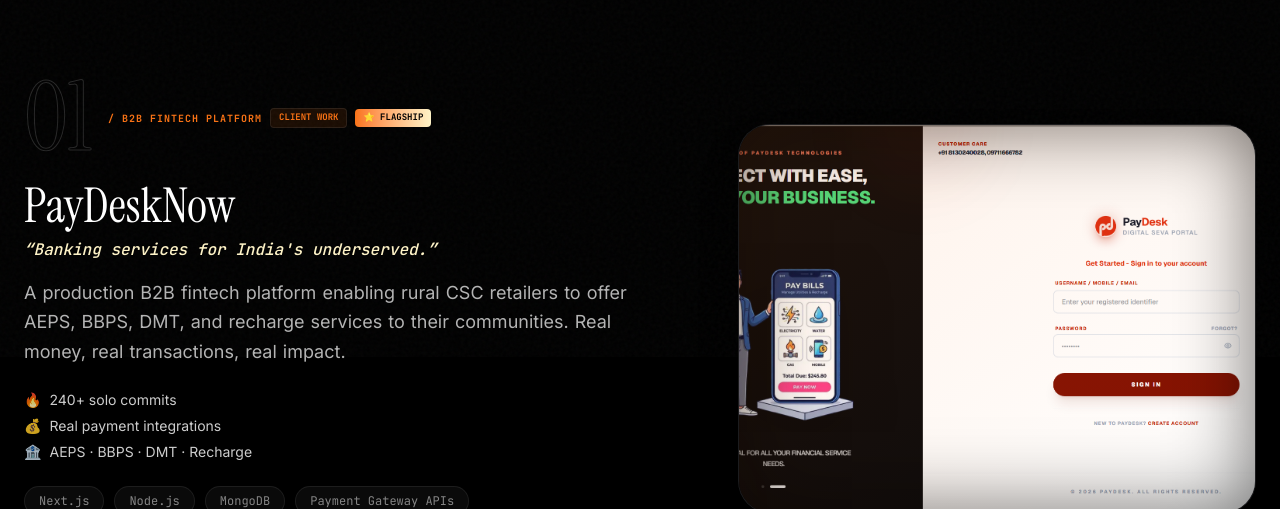
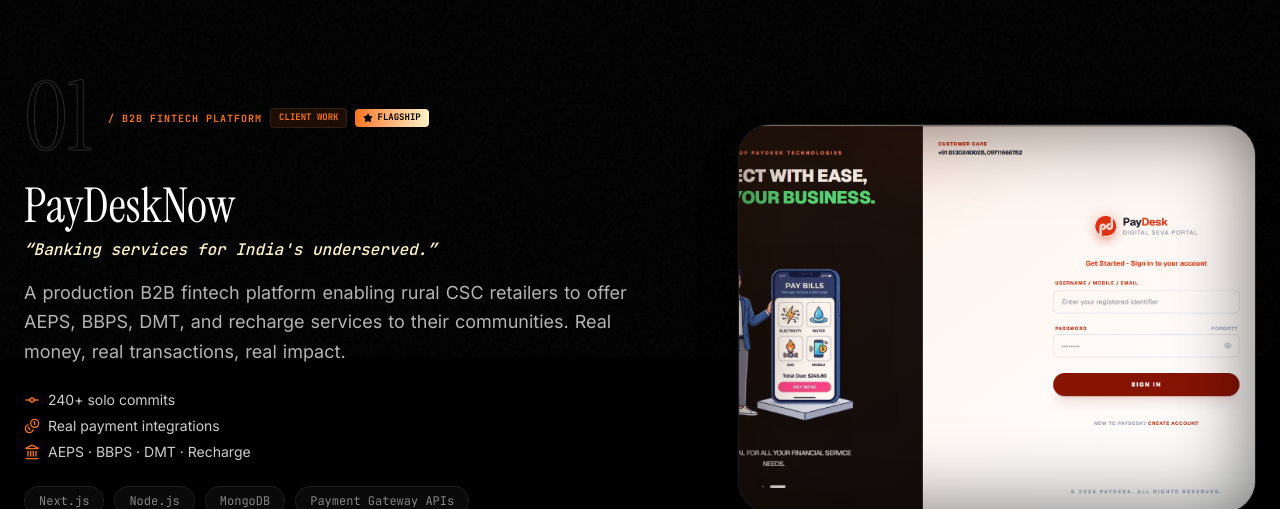
Before and after one commit to SunilBaghel002/portfolio, a Next.js app: page /projects in a window 1280 px wide. Shown: the part 443-952 px from the top of the page. Built offline with nearby package versions, Linux system fonts and the light colour scheme; no server answers.

Commit message:
Replace all emojis with premium Lucide React icons across projects, services, and hackathons

```diff
--- a/src/components/sections/FeaturedProjects.tsx
+++ b/src/components/sections/FeaturedProjects.tsx
@@ -11,7 +11,50 @@
 import Image from "next/image";
 import { projects, Project } from "@/data/projects";
 import { ScrollReveal } from "../animations/ScrollReveal";
-import { ArrowUpRight, Github, X, CheckCircle, ExternalLink, Calendar, Layers, Cpu, ChevronDown, ChevronUp } from "lucide-react";
+import {
+  ArrowUpRight, Github, X, CheckCircle, ExternalLink, Calendar, Layers, Cpu,
+  ChevronDown, ChevronUp, Target, Star, GitCommit, Coins, Landmark, Laptop,
+  TrendingUp, Monitor, Smartphone, Bot, Gift, Link as LinkIcon, Home, CreditCard,
+  MapPin, Rocket, GraduationCap, ShoppingBag, ShoppingCart, Palette, Search,
+  Sparkles, Utensils, MessageSquare, Trophy, Zap, Globe, RefreshCw, Ticket, Users
+} from "lucide-react";
+
+const iconMap: Record<string, React.ComponentType<any>> = {
+  "git-commit": GitCommit,
+  "coins": Coins,
+  "landmark": Landmark,
+  "laptop": Laptop,
+  "trending-up": TrendingUp,
+  "monitor": Monitor,
+  "smartphone": Smartphone,
+  "bot": Bot,
+  "gift": Gift,
+  "link": LinkIcon,
+  "home": Home,
+  "credit-card": CreditCard,
+  "map-pin": MapPin,
+  "rocket": Rocket,
+  "graduation-cap": GraduationCap,
+  "shopping-bag": ShoppingBag,
+  "shopping-cart": ShoppingCart,
+  "palette": Palette,
+  "search": Search,
+  "sparkles": Sparkles,
+  "layers": Layers,
+  "calendar": Calendar,
+  "ticket": Ticket,
+  "users": Users,
+  "utensils": Utensils,
+  "message-square": MessageSquare,
+  "trophy": Trophy,
+  "zap": Zap,
+  "globe": Globe,
+  "refresh-cw": RefreshCw
+};
+
+function HighlightIcon({ name, className }: { name: string; className?: string }) {
+  const IconComponent = iconMap[name] || Sparkles;
+  return <IconComponent className={className} />;}
 
 /* ── Word Reveal ── */
 function WordReveal({ text }: { text: string }) {
@@ -263,7 +306,7 @@
                   key={i}
                   className="flex items-start gap-2.5 p-3 rounded-lg bg-white/[0.01] border border-white/[0.04] text-xs text-white/80"
                 >
-                  <span className="text-sm mt-0.5">{h.icon}</span>
+                  <HighlightIcon name={h.icon} className="w-4 h-4 text-[#F97316] mt-0.5 shrink-0" />
                   <span>{h.text}</span>
                 </li>
               ))}
@@ -429,8 +472,8 @@
                           / {displayCategory}
                         </span>
                         {project.isFlagship && (
-                          <span className="text-[9px] font-mono px-2 py-0.5 rounded bg-gradient-to-r from-[#F97316] to-[#FEF3C7] text-black uppercase font-bold">
-                            ⭐ Flagship
+                          <span className="text-[9px] font-mono px-2 py-0.5 rounded bg-gradient-to-r from-[#F97316] to-[#FEF3C7] text-black uppercase font-bold flex items-center gap-1">
+                            <Star className="w-2.5 h-2.5 fill-current" /> Flagship
                           </span>
                         )}
                       </div>
@@ -449,7 +492,7 @@
                     {/* Client Outcome Highlight (Orange block) */}
                     {outcomeText && (
                       <div className="mb-6 p-4 rounded-xl bg-[#F97316]/5 border border-[#F97316]/20 flex items-start gap-2.5 text-sm">
-                        <span className="text-base mt-0.5">🎯</span>
+                        <Target className="w-4 h-4 text-[#F97316] mt-0.5 shrink-0" />
                         <span className="text-white/90">
                           <strong>Outcome:</strong> {outcomeText}
                         </span>
--- a/src/components/sections/JourneySection.tsx
+++ b/src/components/sections/JourneySection.tsx
@@ -14,6 +14,9 @@
   Sparkles,
   Award,
   Zap,
+  Calendar,
+  MapPin,
+  Lightbulb,
 } from "lucide-react";
 import Image from "next/image";
 import Link from "next/link";
@@ -275,11 +278,11 @@
                 </div>
               </ScrollReveal>
               <ScrollReveal delay={0.3}>
-                <div className="mt-8 flex flex-wrap gap-x-8 gap-y-3 text-sm text-white/50 font-mono">
-                  <span>📅 {featured2.date}</span>
-                  <span>📍 {featured2.location}</span>
-                  <span className="text-[#FFD700]">🥇 ₹{featured2.prize?.toLocaleString()}</span>
-                  <span>⚡ {featured2.project}</span>
+                <div className="mt-8 flex flex-wrap gap-x-8 gap-y-3 text-sm text-white/50 font-mono items-center">
+                  <span className="flex items-center gap-1.5"><Calendar className="w-4 h-4 text-[#F97316]/80" /> {featured2.date}</span>
+                  <span className="flex items-center gap-1.5"><MapPin className="w-4 h-4 text-[#F97316]/80" /> {featured2.location}</span>
+                  <span className="text-[#FFD700] flex items-center gap-1.5"><Trophy className="w-4 h-4 text-[#FFD700]" /> ₹{featured2.prize?.toLocaleString()}</span>
+                  <span className="flex items-center gap-1.5"><Zap className="w-4 h-4 text-[#F97316]/80" /> {featured2.project}</span>
                 </div>
               </ScrollReveal>
             </div>
@@ -579,7 +582,11 @@
                       : "bg-white/10 text-white"
                   }`}
                 >
-                  {selectedHackathon.isNational ? "🥇 National Win" : "🏆 Hackathon Win"}
+                  {selectedHackathon.isNational ? (
+                    <span className="flex items-center gap-1"><Trophy className="w-3 h-3 text-black" /> National Win</span>
+                  ) : (
+                    <span className="flex items-center gap-1"><Trophy className="w-3 h-3 text-white" /> Hackathon Win</span>
+                  )}
                 </span>
                 <span className="text-xs font-mono text-white/40">{selectedHackathon.date}</span>
               </div>
@@ -587,8 +594,8 @@
               <h3 className="text-2xl md:text-3xl font-serif text-white mb-2">
                 {selectedHackathon.event}
               </h3>
-              <p className="text-sm font-mono text-[#FEF3C7] mb-6">
-                📍 {selectedHackathon.location}
+              <p className="text-sm font-mono text-[#FEF3C7] mb-6 flex items-center gap-1.5">
+                <MapPin className="w-4 h-4 text-[#F97316]" /> {selectedHackathon.location}
               </p>
 
               <div className="grid grid-cols-2 gap-4 p-4 rounded-xl bg-white/[0.02] border border-white/[0.04] text-xs text-white/80 mb-6">
@@ -609,8 +616,9 @@
               </p>
 
               {selectedHackathon.note && (
-                <p className="text-xs text-white/40 italic mb-6">
-                  💡 {selectedHackathon.note}
+                <p className="text-xs text-white/40 italic mb-6 flex items-start gap-1.5">
+                  <Lightbulb className="w-3.5 h-3.5 text-[#FFD700]/70 mt-0.5 shrink-0" />
+                  <span>{selectedHackathon.note}</span>
                 </p>
               )}
 
--- a/src/components/sections/Projects.tsx
+++ b/src/components/sections/Projects.tsx
@@ -11,7 +11,49 @@
 import Image from "next/image";
 import { projects } from "@/data/projects";
 import { ScrollReveal } from "../animations/ScrollReveal";
-import { ArrowUpRight, Github } from "lucide-react";
+import {
+  ArrowUpRight, Github, Star, GitCommit, Coins, Landmark, Laptop,
+  TrendingUp, Monitor, Smartphone, Bot, Gift, Link as LinkIcon, Home, CreditCard,
+  MapPin, Rocket, GraduationCap, ShoppingBag, ShoppingCart, Palette, Search,
+  Sparkles, Utensils, MessageSquare, Trophy, Zap, Globe, RefreshCw, Ticket, Users, Layers, Calendar
+} from "lucide-react";
+
+const iconMap: Record<string, React.ComponentType<any>> = {
+  "git-commit": GitCommit,
+  "coins": Coins,
+  "landmark": Landmark,
+  "laptop": Laptop,
+  "trending-up": TrendingUp,
+  "monitor": Monitor,
+  "smartphone": Smartphone,
+  "bot": Bot,
+  "gift": Gift,
+  "link": LinkIcon,
+  "home": Home,
+  "credit-card": CreditCard,
+  "map-pin": MapPin,
+  "rocket": Rocket,
+  "graduation-cap": GraduationCap,
+  "shopping-bag": ShoppingBag,
+  "shopping-cart": ShoppingCart,
+  "palette": Palette,
+  "search": Search,
+  "sparkles": Sparkles,
+  "layers": Layers,
+  "calendar": Calendar,
+  "ticket": Ticket,
+  "users": Users,
+  "utensils": Utensils,
+  "message-square": MessageSquare,
+  "trophy": Trophy,
+  "zap": Zap,
+  "globe": Globe,
+  "refresh-cw": RefreshCw
+};
+
+function HighlightIcon({ name, className }: { name: string; className?: string }) {
+  const IconComponent = iconMap[name] || Sparkles;
+  return <IconComponent className={className} />;}
 
 /* ── Word reveal ── */
 function WordReveal({ text }: { text: string }) {
@@ -199,8 +241,8 @@
                             </span>
                           )}
                           {project.isFlagship && (
-                            <span className="text-[9px] font-mono px-2 py-0.5 rounded bg-gradient-to-r from-[#F97316] to-[#FEF3C7] text-black uppercase font-bold">
-                              ⭐ Flagship
+                            <span className="text-[9px] font-mono px-2 py-0.5 rounded bg-gradient-to-r from-[#F97316] to-[#FEF3C7] text-black uppercase font-bold flex items-center gap-1">
+                              <Star className="w-2.5 h-2.5 fill-current" /> Flagship
                             </span>
                           )}
                         </div>
@@ -219,7 +261,7 @@
                       <div className="mb-6 space-y-1.5">
                         {project.highlights.map((h) => (
                           <div key={h.text} className="flex items-center gap-2 text-sm text-white/80">
-                            <span>{h.icon}</span>
+                            <HighlightIcon name={h.icon} className="w-4 h-4 text-[#F97316]" />
                             <span>{h.text}</span>
                           </div>
                         ))}
--- a/src/components/sections/Services.tsx
+++ b/src/components/sections/Services.tsx
@@ -2,40 +2,42 @@
 
 import { motion } from "framer-motion";
 import { ScrollReveal, StaggerContainer, StaggerItem } from "../animations/ScrollReveal";
+import { Code2, ShoppingCart, Cloud, CreditCard, MessageSquare, Monitor } from "lucide-react";
+
 
 const services = [
   {
-    icon: "💻",
+    icon: Code2,
     title: "Custom Web Applications",
     description: "Full-stack web applications tailored to your business logic. From complex dashboards to customer-facing platforms — built to scale.",
     tech: ["React", "Next.js", "Node.js", "MongoDB"],
   },
   {
-    icon: "🛒",
+    icon: ShoppingCart,
     title: "E-Commerce Platforms",
     description: "High-converting online stores with integrated payments, inventory management, and customer analytics. Built for performance and conversion.",
     tech: ["Next.js", "Stripe", "Razorpay", "MongoDB"],
   },
   {
-    icon: "☁️",
+    icon: Cloud,
     title: "SaaS Platforms",
     description: "Multi-tenant SaaS applications with subscription management, role-based access, and enterprise-grade security. From MVP to scale.",
     tech: ["Next.js", "Node.js", "PostgreSQL", "Stripe"],
   },
   {
-    icon: "💰",
+    icon: CreditCard,
     title: "Fintech Integrations",
     description: "Payment gateway integrations, AEPS/BBPS/DMT services, wallet systems, and financial transaction platforms. Built for real money movement.",
     tech: ["Node.js", "Payment APIs", "Secure Auth"],
   },
   {
-    icon: "💬",
+    icon: MessageSquare,
     title: "WhatsApp Automation",
     description: "WhatsApp Business API integrations for customer engagement, order management, and marketing automation. Scale conversations to thousands.",
     tech: ["WhatsApp API", "Node.js", "MongoDB"],
   },
   {
-    icon: "🖥️",
+    icon: Monitor,
     title: "Desktop Applications",
     description: "Cross-platform desktop software using Electron.js. Perfect for offline-first business applications like POS systems, inventory management, and enterprise tools.",
     tech: ["Electron.js", "SQLite", "Node.js"],
@@ -78,9 +80,9 @@
 
                 <div>
                   {/* Icon */}
-                  <span className="text-4xl block mb-6 filter drop-shadow-[0_0_10px_rgba(255,255,255,0.1)]">
-                    {service.icon}
-                  </span>
+                  <div className="mb-6 text-[#F97316] group-hover:scale-110 transition-transform duration-300 filter drop-shadow-[0_0_10px_rgba(249,115,22,0.1)]">
+                    <service.icon className="w-8 h-8" strokeWidth={1.5} />
+                  </div>
 
                   {/* Title */}
                   <h3 className="text-xl font-serif font-medium text-white mb-4 group-hover:text-[#F97316] transition-colors">
--- a/src/data/projects.ts
+++ b/src/data/projects.ts
@@ -31,9 +31,9 @@
     description:
       "A production B2B fintech platform enabling rural CSC retailers to offer AEPS, BBPS, DMT, and recharge services to their communities. Real money, real transactions, real impact.",
     highlights: [
-      { icon: "🔥", text: "240+ solo commits" },
-      { icon: "💰", text: "Real payment integrations" },
-      { icon: "🏦", text: "AEPS · BBPS · DMT · Recharge" },
+      { icon: "git-commit", text: "240+ solo commits" },
+      { icon: "coins", text: "Real payment integrations" },
+      { icon: "landmark", text: "AEPS · BBPS · DMT · Recharge" },
     ],
     tech: ["Next.js", "Node.js", "MongoDB", "Payment Gateway APIs"],
     commits: "240+",
@@ -56,10 +56,10 @@
     description:
       "An offline-first billing software for restaurants and cafés. Handles complete restaurant operations — billing, expense tracking, staff management, QR ordering, and website integration. Works flawlessly without internet.",
     highlights: [
-      { icon: "💻", text: "Offline-first architecture" },
-      { icon: "📊", text: "Complete restaurant management" },
-      { icon: "🔥", text: "120+ solo commits" },
-      { icon: "🖥️", text: "Desktop application" },
+      { icon: "laptop", text: "Offline-first architecture" },
+      { icon: "trending-up", text: "Complete restaurant management" },
+      { icon: "git-commit", text: "120+ solo commits" },
+      { icon: "monitor", text: "Desktop application" },
     ],
     tech: ["Electron.js", "Next.js", "SQLite", "Node.js"],
     commits: "120+",
@@ -82,10 +82,10 @@
     description:
       "Not your typical restaurant website. Broadcasts messages to 10,000+ customers via WhatsApp, handles orders through an interactive bot, tracks loyalty points, and connects directly to FlashBill POS for seamless order processing.",
     highlights: [
-      { icon: "📱", text: "10,000+ customer WhatsApp automation" },
-      { icon: "🤖", text: "Interactive ordering bot" },
-      { icon: "🎁", text: "Loyalty points system" },
-      { icon: "🔗", text: "Direct POS integration" },
+      { icon: "smartphone", text: "10,000+ customer WhatsApp automation" },
+      { icon: "bot", text: "Interactive ordering bot" },
+      { icon: "gift", text: "Loyalty points system" },
+      { icon: "link", text: "Direct POS integration" },
     ],
     tech: ["Next.js", "Node.js", "WhatsApp Business API", "MongoDB"],
     commits: "100+",
@@ -108,10 +108,10 @@
     description:
       "A doorstep mobile repair booking platform. Customers book from home, technicians arrive at their location, payments happen via Razorpay. Think Urban Company, but laser-focused on mobile repair.",
     highlights: [
-      { icon: "🏠", text: "Doorstep service booking" },
-      { icon: "💳", text: "Razorpay payment integration" },
-      { icon: "📍", text: "Real-time technician tracking" },
-      { icon: "🚀", text: "Live production platform" },
+      { icon: "home", text: "Doorstep service booking" },
+      { icon: "credit-card", text: "Razorpay payment integration" },
+      { icon: "map-pin", text: "Real-time technician tracking" },
+      { icon: "rocket", text: "Live production platform" },
     ],
     tech: ["Next.js", "Node.js", "MongoDB", "Razorpay"],
     commits: "50+",
@@ -134,10 +134,10 @@
     description:
       "A comprehensive institute management platform handling students, teachers, attendance, fees, exams, and communications — all in one place. Integrated WhatsApp system for instant parent-teacher-student communication.",
     highlights: [
-      { icon: "🎓", text: "Full institute operations" },
-      { icon: "📱", text: "WhatsApp integration" },
-      { icon: "💰", text: "Fee management" },
-      { icon: "📊", text: "Multi-role dashboards" },
+      { icon: "graduation-cap", text: "Full institute operations" },
+      { icon: "smartphone", text: "WhatsApp integration" },
+      { icon: "coins", text: "Fee management" },
+      { icon: "trending-up", text: "Multi-role dashboards" },
     ],
     tech: ["Next.js", "Node.js", "MongoDB", "WhatsApp API"],
     commits: "50+",
@@ -160,9 +160,9 @@
     description:
       "A fast, responsive fashion e-commerce showcase featuring cart management drawers, dynamic listing filters, and interactive visual grids.",
     highlights: [
-      { icon: "🛍️", text: "Visual storefront showcase" },
-      { icon: "🛒", text: "Interactive cart management" },
-      { icon: "🎨", text: "Sleek animated catalog filters" },
+      { icon: "shopping-bag", text: "Visual storefront showcase" },
+      { icon: "shopping-cart", text: "Interactive cart management" },
+      { icon: "palette", text: "Sleek animated catalog filters" },
     ],
     tech: ["Next.js", "Tailwind CSS", "Framer Motion", "Stripe"],
     commits: "30+",
@@ -185,9 +185,9 @@
     description:
       "A filterable property directory featuring dynamic Google Maps markers, pricing category tags, and responsive lead intake contact cards.",
     highlights: [
-      { icon: "🏠", text: "Luxury property listings" },
-      { icon: "📍", text: "Interactive location mapping" },
-      { icon: "🔍", text: "Complex property queries" },
+      { icon: "home", text: "Luxury property listings" },
+      { icon: "map-pin", text: "Interactive location mapping" },
+      { icon: "search", text: "Complex property queries" },
     ],
     tech: ["Next.js", "Tailwind CSS", "MongoDB", "Framer Motion"],
     commits: "25+",
@@ -210,9 +210,9 @@
     description:
       "A layout-focused styling showroom featuring parallax image scrolling, dynamic design collections, and smooth page transitions.",
     highlights: [
-      { icon: "✨", text: "Showcase design concepts" },
-      { icon: "🖼️", text: "Parallax project galleries" },
-      { icon: "💫", text: "Fluid layout animations" },
+      { icon: "sparkles", text: "Showcase design concepts" },
+      { icon: "layers", text: "Parallax project galleries" },
+      { icon: "sparkles", text: "Fluid layout animations" },
     ],
     tech: ["React", "Vite", "Tailwind CSS", "Framer Motion"],
     commits: "20+",
@@ -235,9 +235,9 @@
     description:
       "An organizer web portal mapping agendas, booking limits, speaker timetables, and registration counters with responsive ticketing features.",
     highlights: [
-      { icon: "📅", text: "Speaker timelines & schedules" },
-      { icon: "🎫", text: "Ticketing CTA flows" },
-      { icon: "👥", text: "Attendee tracker counts" },
+      { icon: "calendar", text: "Speaker timelines & schedules" },
+      { icon: "ticket", text: "Ticketing CTA flows" },
+      { icon: "users", text: "Attendee tracker counts" },
     ],
     tech: ["Next.js", "Tailwind CSS", "Framer Motion"],
     commits: "20+",
@@ -260,9 +260,9 @@
     description:
       "A fine dining digital storefront featuring interactive menus, chef highlights, table reservations, and smooth transitions.",
     highlights: [
-      { icon: "🍽️", text: "Digital menu catalog" },
-      { icon: "📅", text: "Table reservation manager" },
-      { icon: "✨", text: "Gourmet design aesthetics" },
+      { icon: "utensils", text: "Digital menu catalog" },
+      { icon: "calendar", text: "Table reservation manager" },
+      { icon: "sparkles", text: "Gourmet design aesthetics" },
     ],
     tech: ["Next.js", "Tailwind CSS", "Framer Motion"],
     commits: "15+",
@@ -285,9 +285,9 @@
     description:
       "A fast diner website supporting WhatsApp checkout links, filterable menu categories, and location navigation maps.",
     highlights: [
-      { icon: "📲", text: "WhatsApp cart orders" },
-      { icon: "🍕", text: "Diner menu navigation" },
-      { icon: "📍", text: "Interactive location directions" },
+      { icon: "message-square", text: "WhatsApp cart orders" },
+      { icon: "utensils", text: "Diner menu navigation" },
+      { icon: "map-pin", text: "Interactive location directions" },
     ],
     tech: ["React", "Tailwind CSS", "Framer Motion"],
     commits: "15+",
@@ -310,10 +310,10 @@
     description:
       "An affordable Indian alternative to Japan's expensive piezoelectric floor tiles. Recycled plastic bricks embedded with piezoelectric sensors generate electricity from footsteps. Complete with custom power conversion circuits, battery storage, mobile charging capability, and IoT monitoring dashboard. A genuinely cross-disciplinary project combining Civil Engineering, Electronics, Embedded Systems, IoT, and Full-Stack Development.",
     highlights: [
-      { icon: "🏆", text: "Won 4 hackathons (1 National)" },
-      { icon: "⚡", text: "Hardware + Software + IoT" },
-      { icon: "🇮🇳", text: "Made-in-India innovation" },
-      { icon: "♻️", text: "Uses recycled materials" },
+      { icon: "trophy", text: "Won 4 hackathons (1 National)" },
+      { icon: "zap", text: "Hardware + Software + IoT" },
+      { icon: "globe", text: "Made-in-India innovation" },
+      { icon: "refresh-cw", text: "Uses recycled materials" },
     ],
     tech: [
       "Piezoelectric Sensors",
```
